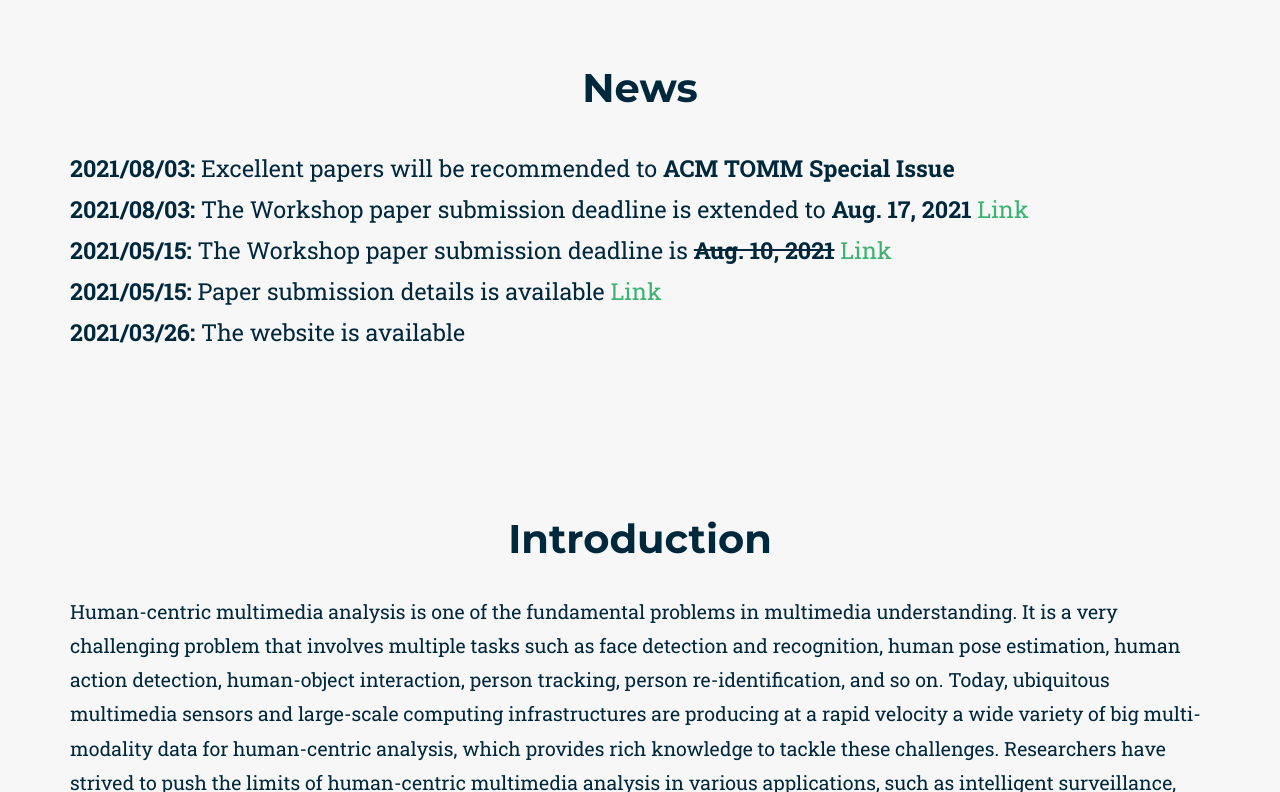
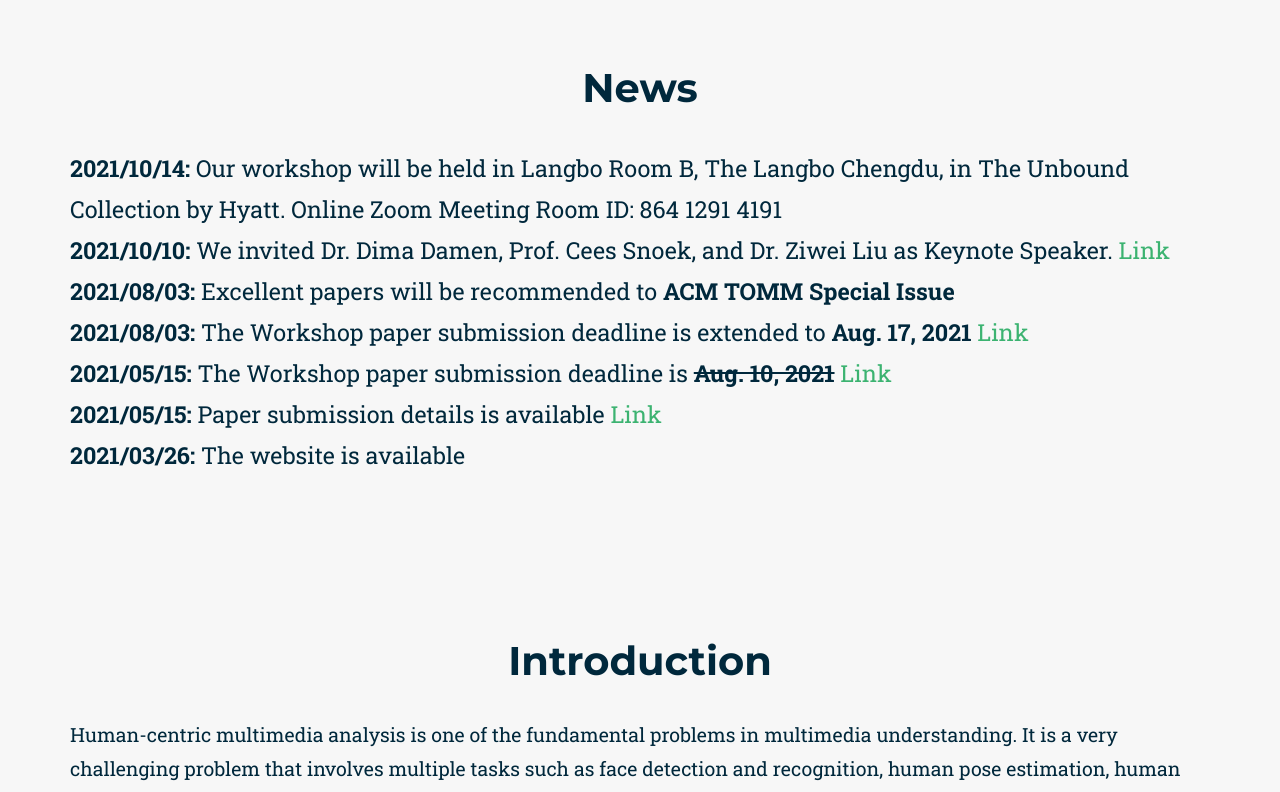
Before and after one commit to MCFR-MM22/MCFR-MM22.github.io, a Jekyll site: the page built from index.html, in a window 1280 px wide and 900 px high, scrolled down 796 px, cut to the strip 108-900 px from the top of the window. Built offline with Jekyll 4.4.1, drawn with Linux system fonts in a browser that asks for light colours; some web fonts are replaced.

Commit message:
Update news.html
update news

```diff
--- a/_includes/2021_data/news.html
+++ b/_includes/2021_data/news.html
@@ -9,9 +9,9 @@
             <div class="row container">
                 <font size='4'>
                 <p class="large">
-<!--                     <strong>2020/10/21:</strong>  The slides of the keynote-talk are uploaded, please check on this page: <a href="/speakers_info">Link</a></br>
-                    <strong>2020/09/10:</strong>  We invited Dr. Dima Damen, Prof. Cees Snoek, and Dr. Ziwei Liu as Keynote Speaker. <a href="/speakers_info">Link</a></br>
-                    <strong>2020/09/10:</strong>  Accepted paper list is published in <a href="/publications">Link</a></br> -->
+<!--                     <strong>2021/10/21:</strong>  The slides of the keynote-talk are uploaded, please check on this page: <a href="/speakers_info">Link</a></br> -->
+                    <strong>2021/10/14:</strong>  Our workshop will be held in Langbo Room B, The Langbo Chengdu, in The Unbound Collection by Hyatt. Online Zoom Meeting Room ID: 864 1291 4191</br>
+                    <strong>2021/10/10:</strong>  We invited Dr. Dima Damen, Prof. Cees Snoek, and Dr. Ziwei Liu as Keynote Speaker. <a href="/speakers_info">Link</a></br>
                     <strong>2021/08/03:</strong>  Excellent papers will be recommended to <strong>ACM TOMM Special Issue</strong></br>
                     <strong>2021/08/03:</strong>  The Workshop paper submission deadline is extended to <strong>Aug. 17, 2021</strong> <a href="/call">Link</a></br>
                     <strong>2021/05/15:</strong>  The Workshop paper submission deadline is <span style="text-decoration:line-through;"><strong>Aug. 10, 2021</span></strong> <a href="/call">Link</a></br>
```
